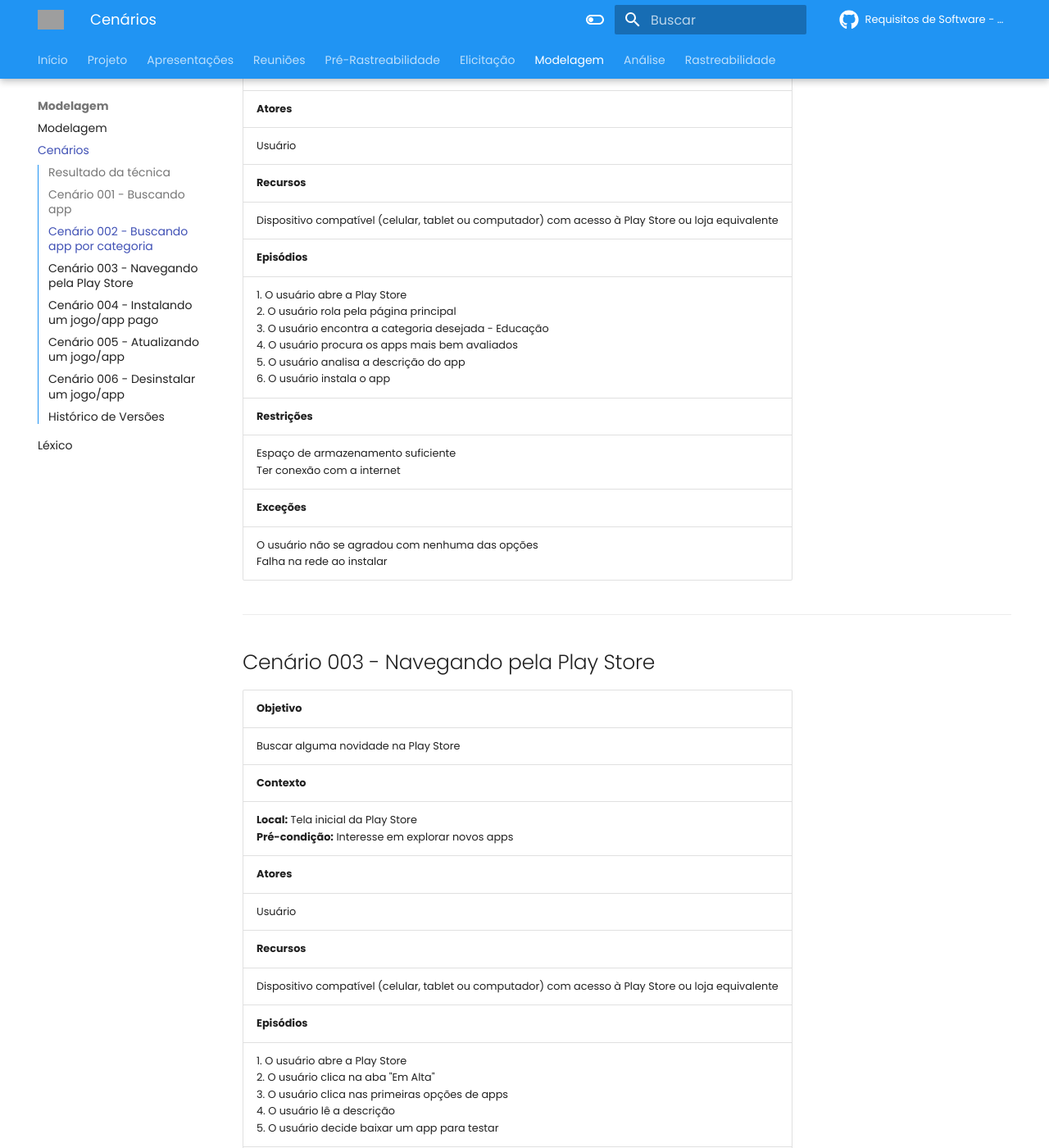
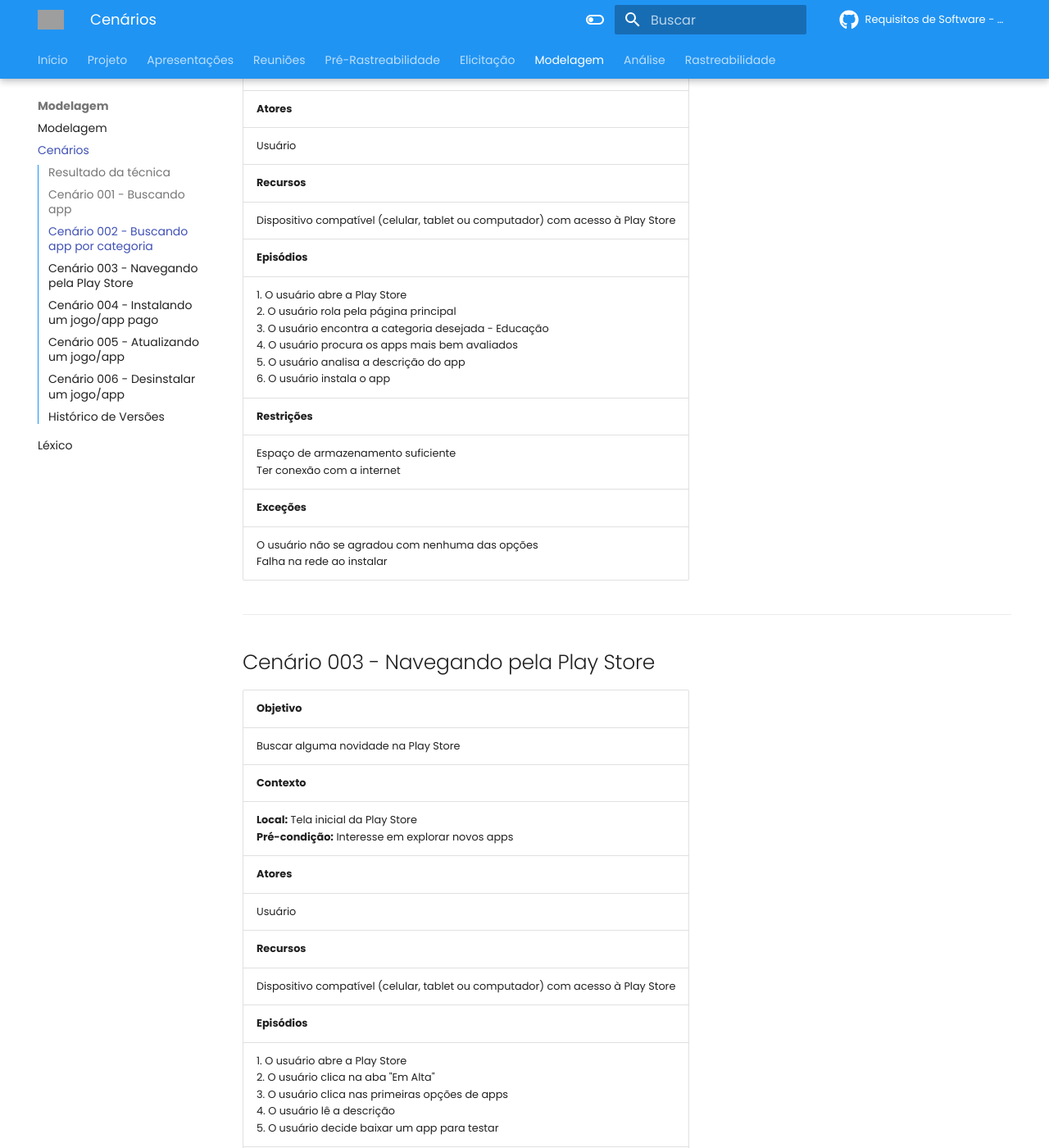
Before and after one commit to artrsousa1/req2024-1, an MkDocs documentation site: the page built from docs/modelagem/cenarios.md, in a window 1280 px wide and 1400 px high, scrolled down 1624 px. Shown: the whole window at 82% size. Built offline with MkDocs 1.6.1 and Material for MkDocs 9.7.7, drawn with Linux system fonts in a browser that asks for light colours; comment, search, counter and statistics services are not loaded; some of the changed text lies outside the part shown; grey boxes are pictures that could not be loaded.

Commit message:
Refatora arquivo de cenarios
Co-authored-by: Carlos Alves <cadumotaalves@gmail.com>
Co-authored-by: Larissa Vieira <lalasarandi@gmail.com>
Co-authored-by: Cecilia Quaresma <ceciquaresma2014@gmail.com>

```diff
--- a/docs/modelagem/cenarios.md
+++ b/docs/modelagem/cenarios.md
@@ -14,7 +14,7 @@
 | **Atores** |
 | Usuário |
 | **Recursos** |
-| Dispositivo compatível (celular, tablet ou computador) com acesso à Play Store ou loja equivalente |
+| Dispositivo compatível (celular, tablet ou computador) com acesso à Play Store |
 | **Episódios** |
 | 1. O usuário abre a Play Store<br>2. O usuário clica na barra de pesquisa<br>3. O usuário escolhe entre busca por voz ou texto<br>4. O usuário digita/fala o nome do app desejado<br>5. O usuário clica no app encontrado<br>6. O usuário confere as informações principais<br>7. O usuário clica no botão de instalar<br>8. O usuário abre o novo app |
 | **Restrições** |
@@ -34,7 +34,7 @@
 | **Atores** |
 | Usuário |
 | **Recursos** |
-| Dispositivo compatível (celular, tablet ou computador) com acesso à Play Store ou loja equivalente |
+| Dispositivo compatível (celular, tablet ou computador) com acesso à Play Store |
 | **Episódios** |
 | 1. O usuário abre a Play Store<br>2. O usuário rola pela página principal<br>3. O usuário encontra a categoria desejada - Educação<br>4. O usuário procura os apps mais bem avaliados<br>5. O usuário analisa a descrição do app<br>6. O usuário instala o app |
 | **Restrições** |
@@ -54,7 +54,7 @@
 | **Atores** |
 | Usuário |
 | **Recursos** |
-| Dispositivo compatível (celular, tablet ou computador) com acesso à Play Store ou loja equivalente |
+| Dispositivo compatível (celular, tablet ou computador) com acesso à Play Store |
 | **Episódios** |
 | 1. O usuário abre a Play Store<br>2. O usuário clica na aba "Em Alta"<br>3. O usuário clica nas primeiras opções de apps<br>4. O usuário lê a descrição<br>5. O usuário decide baixar um app para testar |
 | **Restrições** |
@@ -62,7 +62,7 @@
 | **Exceções** |
 | Falha na rede ao instalar |
 
-
+---
 
 ## Cenário 004 - Instalando um jogo/app pago
 
@@ -82,6 +82,7 @@
 | **Exceções** |
 | Saldo insuficiente na forma de pagamento<br>Memória insuficiente<br>Bateria do dispositivo acaba antes da instalação |
 
+---
 
 ## Cenário 005 - Atualizando um jogo/app
 
@@ -101,6 +102,8 @@
 | **Exceções** |
 | Memória insuficiente<br>Bateria do dispositivo acaba antes da instalação<br>Não ter atualização |
 
+---
+
 ## Cenário 006 - Desinstalar um jogo/app
 
 | **Objetivo** |
@@ -119,6 +122,7 @@
 | **Exceções** |
 | Bateria do dispositivo acaba antes da remoção |
 
+---
 
 ## Histórico de Versões
 
```
Also changed, not shown: other parts of docs/modelagem/cenarios.md (+1 -1 lines).
